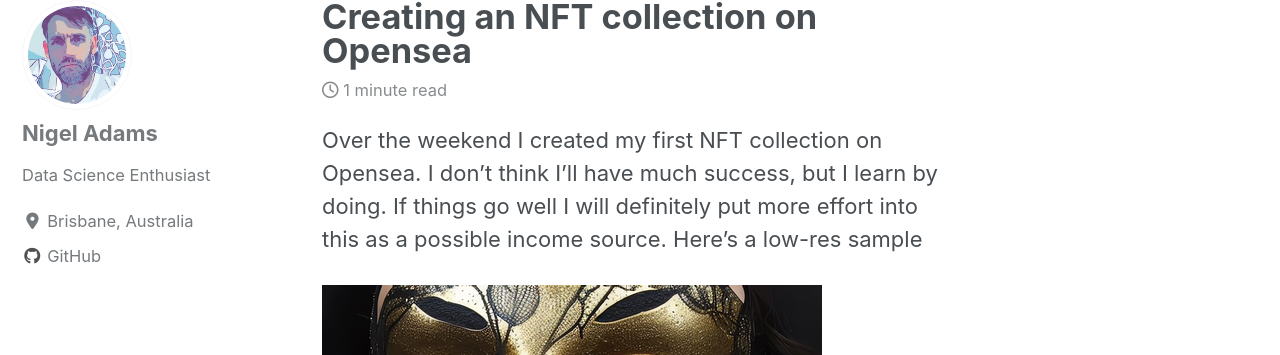
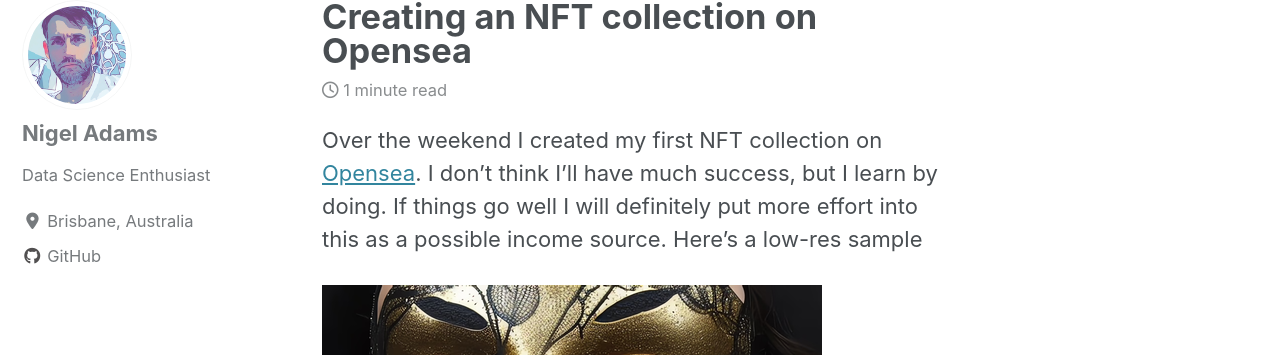
Before and after one commit to Spcman/stable-diffusion-m1, a Jekyll site: the page built from _posts/2022-12-04-creating-nft-on-opensea.md, in a window 1280 px wide and 900 px high. Shown: the part 111-466 px from the top of the window. Built offline with Jekyll 4.4.1, drawn with Linux system fonts in a browser that asks for light colours; cached includes are drawn as plain includes; nearby versions of some CDN libraries; comment, search, counter and statistics services are not loaded; part of the change alters nothing that is shown.

```diff
--- a/_posts/2022-12-04-creating-nft-on-opensea.md
+++ b/_posts/2022-12-04-creating-nft-on-opensea.md
@@ -4,7 +4,7 @@ title:  "Creating an NFT collection on Opensea"
 comments: true
 date:   2022-11-25
 ---
-Over the weekend I created my first NFT collection on Opensea. I don’t think I’ll have much success, but I learn by doing.  If things go well I will definitely put more effort into this as a possible income source.  Here's a low-res sample
+Over the weekend I created my first NFT collection on [Opensea](https://opensea.io/). I don’t think I’ll have much success, but I learn by doing.  If things go well I will definitely put more effort into this as a possible income source.  Here's a low-res sample
 
 ![Nigel Emma NFT]({{ site.url }}{{ site.baseurl }}/images/opensea-nft-gold-dark-beauty.png)
 
```
